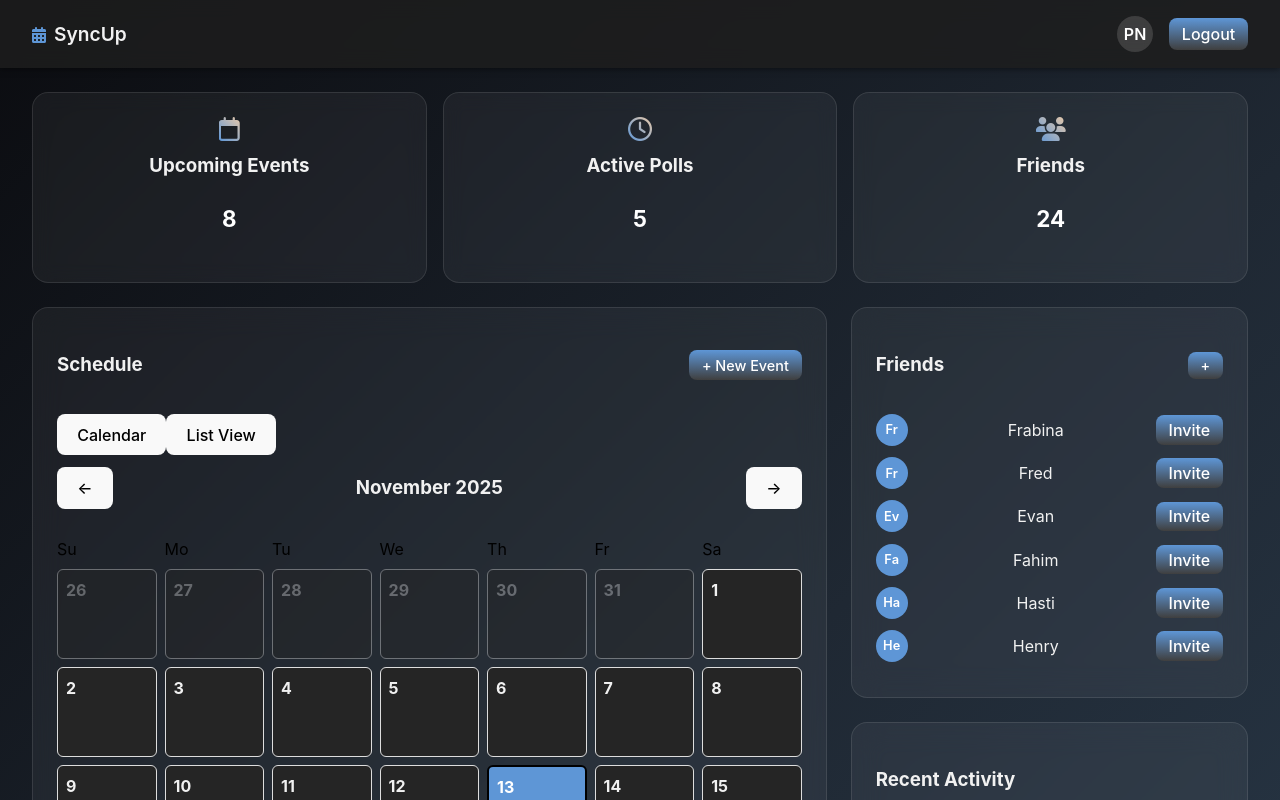
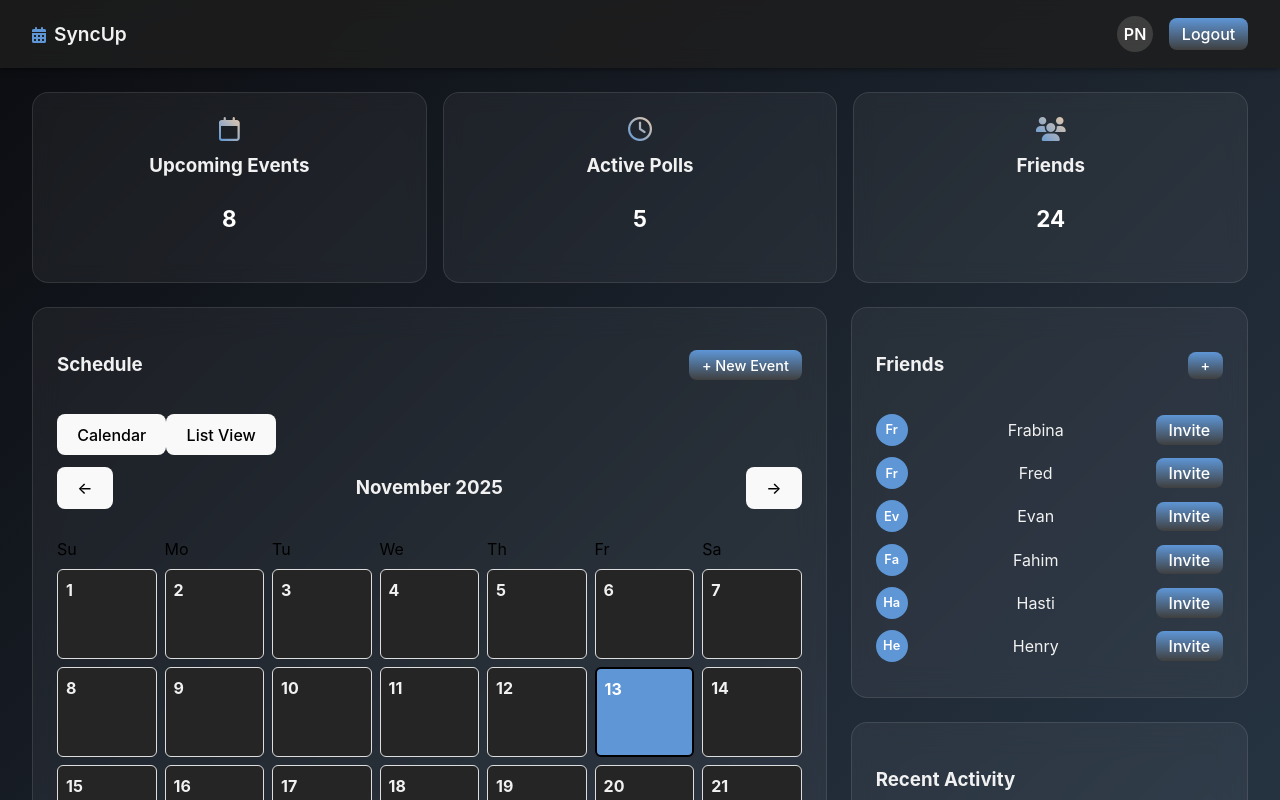
Before and after one commit to SirFixAL0t/utd_cs_3354.005_group_5_project, a React (Vite) app in the folder sync_up_frontend/: page /dashboard in a window 1280 px wide. Shown: the top 800 px of the page. Built offline with nearby package versions, Linux system fonts and the light colour scheme.

Commit message:
Removed trailing and next month days useless feature

```diff
--- a/sync_up_frontend/src/Calendar.jsx
+++ b/sync_up_frontend/src/Calendar.jsx
@@ -73,17 +73,6 @@ function generateCalendar(month, year) {
   const firstWeekday = firstDayOfMonth.getDay();
   const totalDays = lastDayOfMonth.getDate();
 
-  // Leading days from previous month
-  for (let i = firstWeekday - 1; i >= 0; i--) {
-    const date = new Date(year, month, -i);
-    days.push({
-      date,
-      day: date.getDate(),
-      isCurrentMonth: false,
-      isToday: isToday(date),
-    });
-  }
-
   // Days in current month
   for (let i = 1; i <= totalDays; i++) {
     const date = new Date(year, month, i);
@@ -95,16 +84,6 @@ function generateCalendar(month, year) {
     });
   }
 
-  // Trailing days from next month
-  while (days.length % 7 !== 0) {
-    const date = new Date(year, month, totalDays + (days.length % 7));
-    days.push({
-      date,
-      day: date.getDate(),
-      isCurrentMonth: false,
-      isToday: isToday(date),
-    });
-  }
 
   return days;
 }
```
